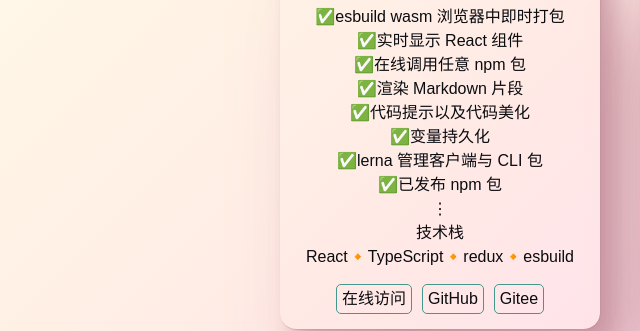
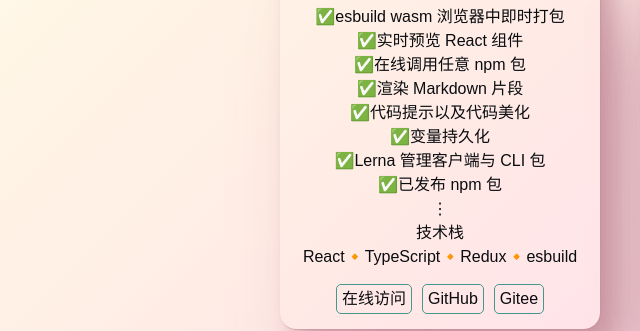
Before and after one commit to weeshinwang/weeshin, a Gatsby site: page /projects in a window 1280 px wide. Shown: the part 268-599 px from the top of the page, 20-660 px from the left. Built offline with nearby package versions, Linux system fonts and the light colour scheme; Gatsby itself is replaced by a stand-in of ours; no server answers; a web font is replaced by a local one.

Commit message:
fix: some typos

```diff
--- a/src/pages/projects.js
+++ b/src/pages/projects.js
@@ -11,18 +11,18 @@
           <IntroWrapper>一个 React 代码笔记本</IntroWrapper>
           <FeaturesWrapper>
             <li>esbuild wasm 浏览器中即时打包</li>
-            <li>实时显示 React 组件</li>
+            <li>实时预览 React 组件</li>
             <li>在线调用任意 npm 包</li>
             <li>渲染 Markdown 片段</li>
             <li>代码提示以及代码美化</li>
             <li>变量持久化</li>
-            <li>lerna 管理客户端与 CLI 包</li>
+            <li>Lerna 管理客户端与 CLI 包</li>
             <li>已发布 npm 包</li>
             &#8942;
           </FeaturesWrapper>
           <StacksWrapper>
             <p>技术栈</p>
-            <p>React🔸TypeScript🔸redux🔸esbuild</p>
+            <p>React🔸TypeScript🔸Redux🔸esbuild</p>
           </StacksWrapper>
           <SourceWrapper>
             <OuterLinks
@@ -77,14 +77,14 @@
             <OuterLinks
               target="_blank"
               rel="noreferrer"
-              href="https://www.github.com"
+              href="https://www.github.com/weeshinwang/slicks/"
             >
               GitHub
             </OuterLinks>
             <OuterLinks
               target="_blank"
               rel="noreferrer"
-              href="https://www.gitee.com"
+              href="https://www.gitee.com/weeshin/slicks/"
             >
               Gitee
             </OuterLinks>
```
